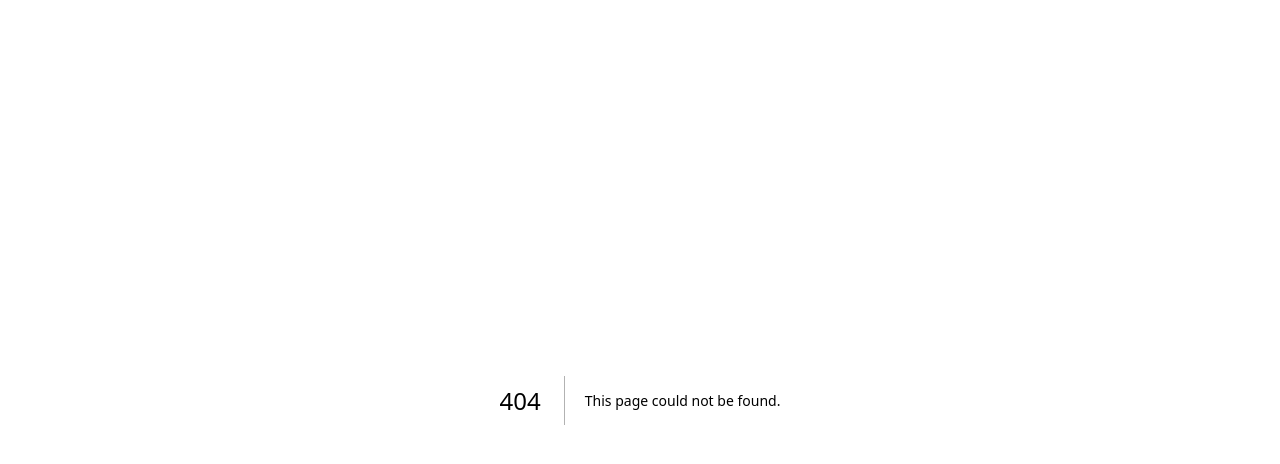
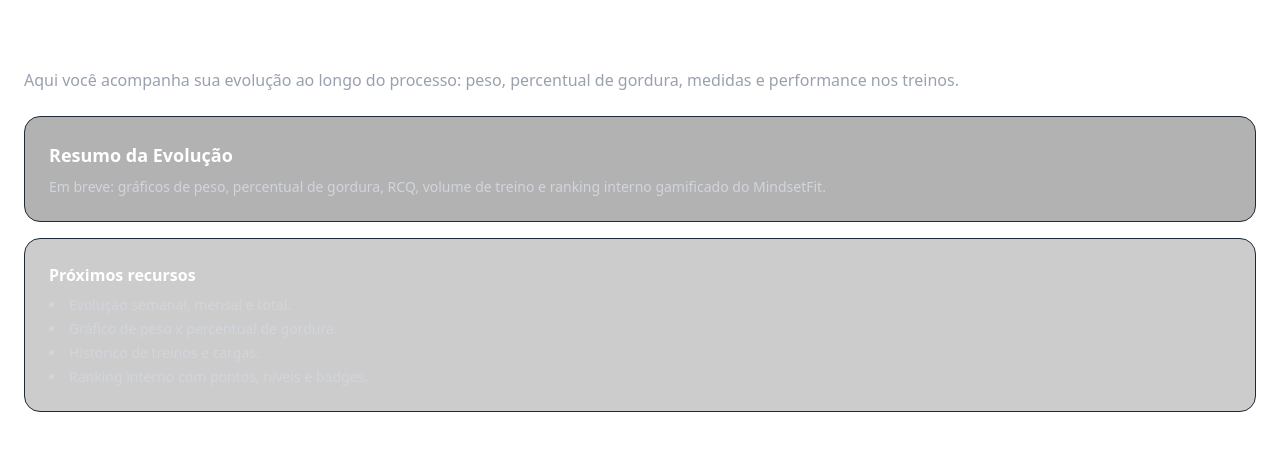
Before and after one commit to mindsetfit/mindsetfit-app, a Next.js app: page /evolucao in a window 1280 px wide. Before the commit this address had no page. Shown: the top 464 px of the page. Built offline with nearby package versions, Linux system fonts and the light colour scheme.

Commit message:
feat: cria pagina basica de evolucao

```diff
--- /dev/null
+++ b/src/app/evolucao/page.tsx
@@ -0,0 +1,33 @@
+export default function EvolucaoPage() {
+  return (
+    <main className="min-h-screen p-4 md:p-6 text-white">
+      <header className="space-y-2 mb-6">
+        <h1 className="text-2xl md:text-3xl font-bold">Evolução</h1>
+        <p className="text-sm md:text-base text-gray-400">
+          Aqui você acompanha sua evolução ao longo do processo:
+          peso, percentual de gordura, medidas e performance nos treinos.
+        </p>
+      </header>
+
+      <section className="space-y-4">
+        <div className="border border-gray-800 rounded-2xl bg-black/30 p-4 md:p-6">
+          <h2 className="text-lg font-semibold mb-2">Resumo da Evolução</h2>
+          <p className="text-sm text-gray-300">
+            Em breve: gráficos de peso, percentual de gordura, RCQ,
+            volume de treino e ranking interno gamificado do MindsetFit.
+          </p>
+        </div>
+
+        <div className="border border-gray-800 rounded-2xl bg-black/20 p-4 md:p-6">
+          <h3 className="text-base font-semibold mb-2">Próximos recursos</h3>
+          <ul className="list-disc list-inside text-sm text-gray-300 space-y-1">
+            <li>Evolução semanal, mensal e total.</li>
+            <li>Gráfico de peso x percentual de gordura.</li>
+            <li>Histórico de treinos e cargas.</li>
+            <li>Ranking interno com pontos, níveis e badges.</li>
+          </ul>
+        </div>
+      </section>
+    </main>
+  );
+}
```
